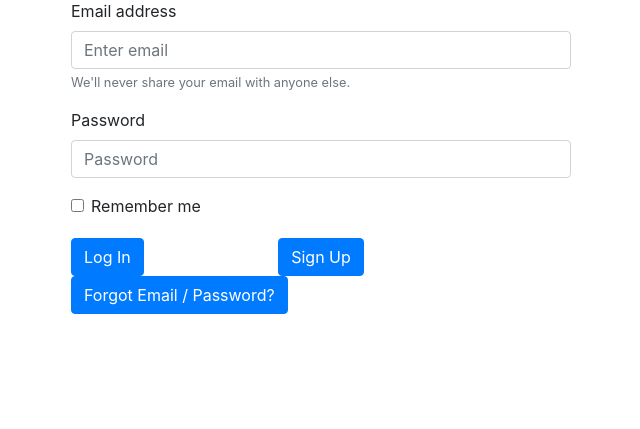
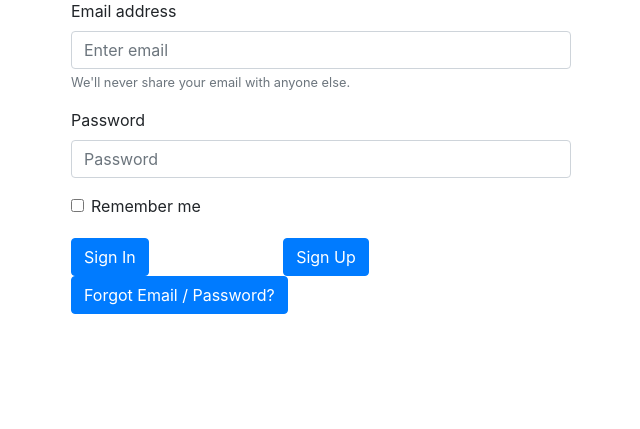
Before and after one commit to faithdaniellesee/50003project, a Flask app: page /login in a window 1280 px wide. Shown: the part 139-568 px from the top of the page, without its empty margins (319-959 px from the left). Run offline with Flask 2, Linux system fonts and the light colour scheme; some libraries are stand-ins or nearby versions.

Commit message:
Updated login page

```diff
--- a/app/auth/forms.py
+++ b/app/auth/forms.py
@@ -7,7 +7,7 @@
     username = StringField('Username', validators=[DataRequired()])
     password = PasswordField('Password', validators=[DataRequired()])
     remember_me = BooleanField('Remember Me')
-    submit = SubmitField('Sign In')
+    submit = SubmitField('Login')
 
 class RegistrationForm(FlaskForm):
     username = StringField('Username', validators=[DataRequired()])
--- a/app/routes.py
+++ b/app/routes.py
@@ -45,6 +45,7 @@
     return render_template('login.html', title='Sign In', form=form)
 
 @app.route('/logout')
+@login_required
 def logout():
     logout_user()
     return redirect(url_for('index'))
--- a/app/templates/login.html
+++ b/app/templates/login.html
@@ -47,13 +47,12 @@
       <div class="form-check", style="margin-bottom: 20px">
         {{ form.remember_me(id="checkbox", class="form-check-input") }}
         <label class="form-check-label">Remember me</label>
-
       </div>
       <div class="row">
         <div class="col">
-          <button type="Log In" class="btn btn-primary" style="margin-right: 130px">Log In</button>
-          <button type="Sign Up" class="btn btn-primary">Sign Up</button>
-          <button type="forget" class="btn btn-primary">Forgot Email / Password?</button>
+            {{ form.submit(class="btn btn-primary", style="margin-right: 130px") }}
+          <a href="/register" type="Sign Up" class="btn btn-primary">Sign Up</a>
+          <button type="forget" class="btn btn-primary" >Forgot Email / Password?</button>
         </div>
       </div>
     </form>
```
